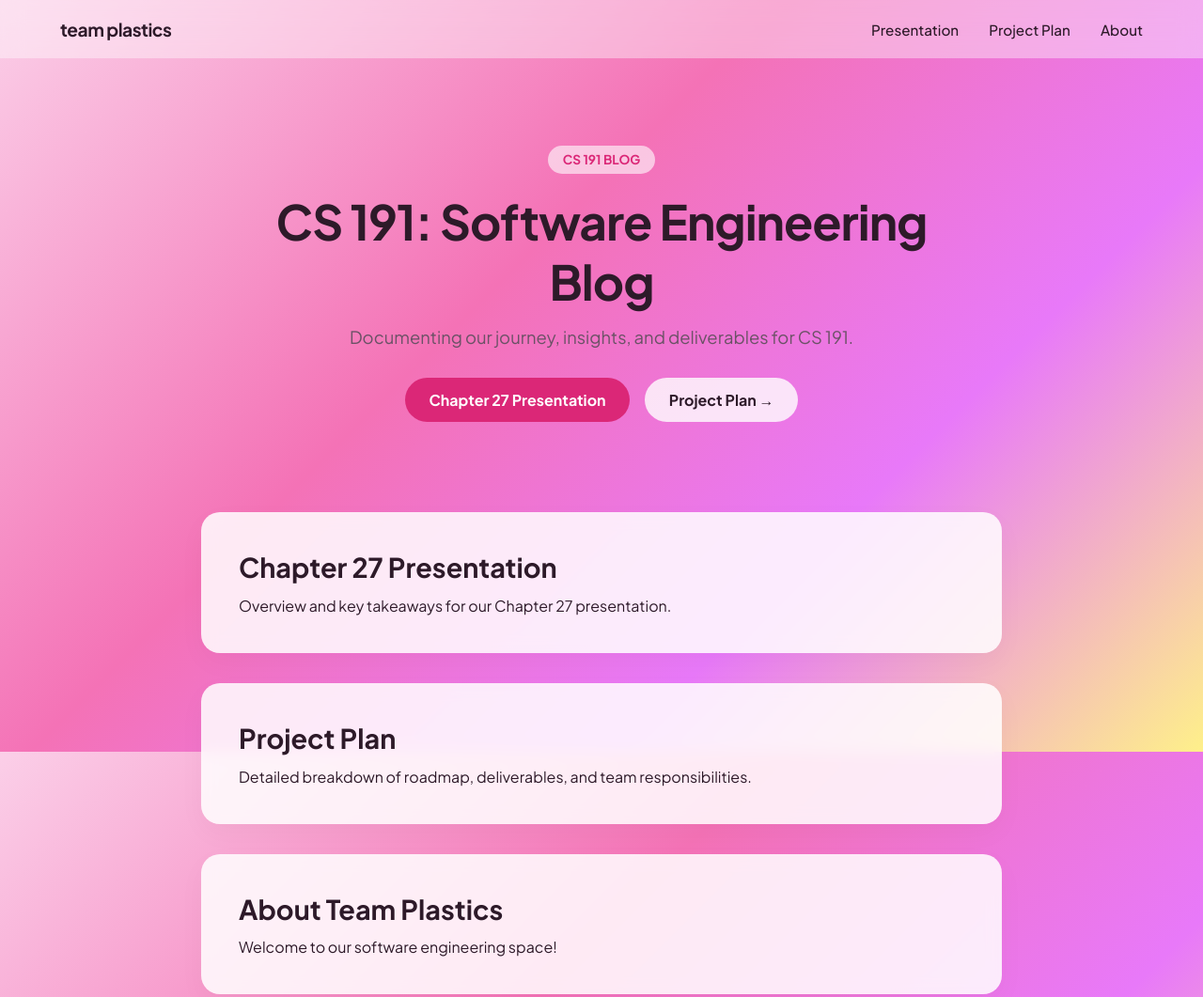
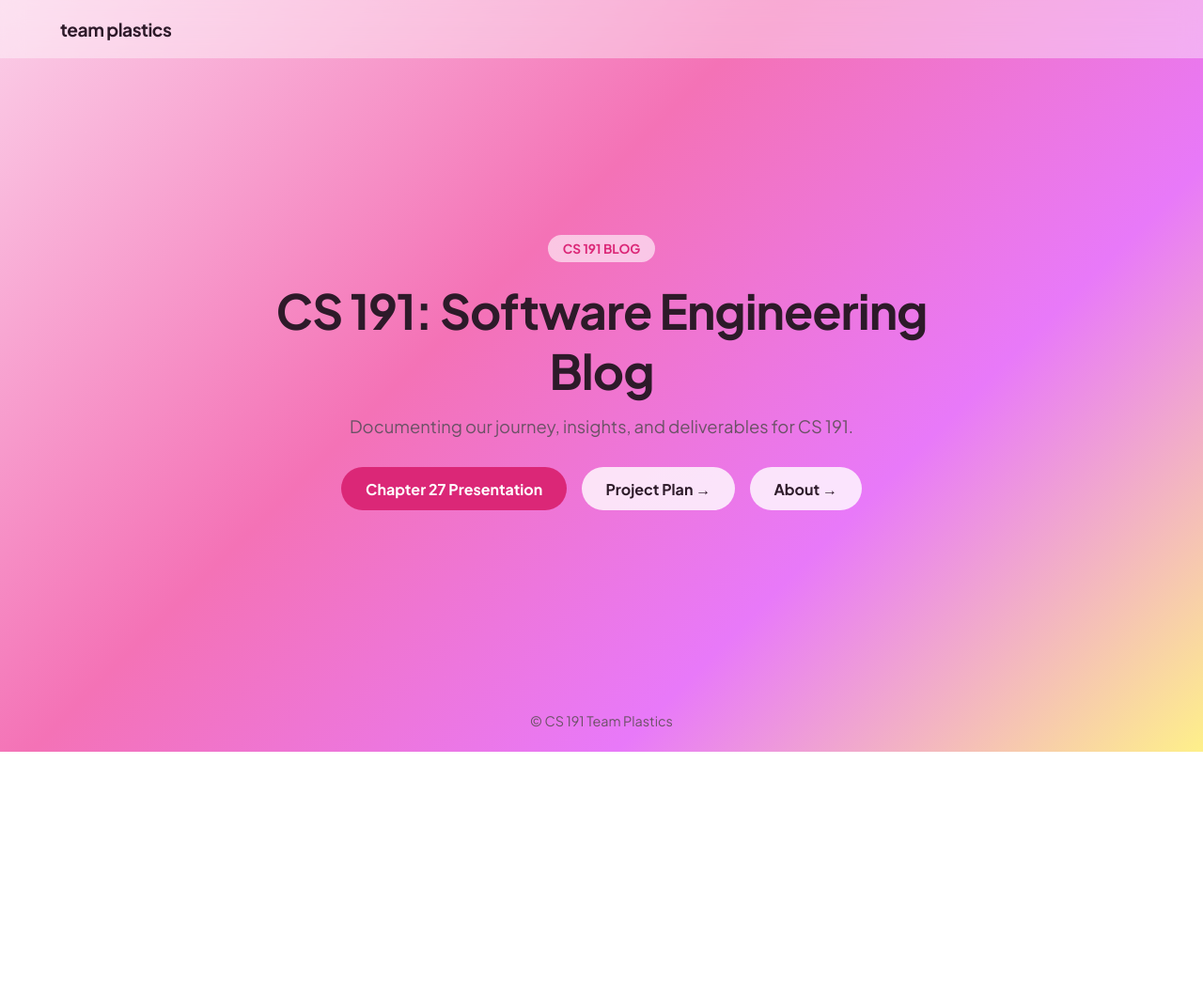
Before and after one commit to cs191-teamplastics-blog/cs191-teamplastics-blog.github.io, a plain HTML site: page index.html in a window 1280 px wide. Shown: the top 1061 px of the page at 94% size. After the commit the page ends 800 px from the top, so only its background shows below. Drawn offline with Linux system fonts and the light colour scheme.

Commit message:
Update index.html

```diff
--- a/index.html
+++ b/index.html
@@ -6,52 +6,59 @@
   <title>CS 191: Software Engineering Blog</title>
   <link rel="stylesheet" href="style.css">
   <link href="https://fonts.googleapis.com/css2?family=Plus+Jakarta+Sans:wght@400;500;700&display=swap" rel="stylesheet">
+  <style>
+    /* Styling to perfectly center content on the main landing page */
+    body {
+      display: flex;
+      flex-direction: column;
+      justify-content: space-between;
+      min-height: 100vh;
+    }
+    .hero-container {
+      flex: 1;
+      display: flex;
+      align-items: center;
+      justify-content: center;
+      padding: 2rem;
+    }
+    .hero-buttons {
+      display: flex;
+      gap: 1rem;
+      justify-content: center;
+      flex-wrap: wrap;
+      margin-top: 2rem;
+    }
+  </style>
 </head>
 <body>
 
-  <!-- Navigation Bar (Layout from Image 3) -->
+  <!-- Top Navbar -->
   <nav class="navbar">
     <div class="nav-brand">
       <span class="team-name">team plastics</span>
     </div>
-    <ul class="nav-links">
-      <li><a href="chapter27.html">Presentation</a></li>
-      <li><a href="#project-plan">Project Plan</a></li>
-      <li><a href="#about">About</a></li>
-    </ul>
   </nav>
 
-  <!-- Hero Section (Gradient Aesthetic from Image 2) -->
-  <header class="hero">
-    <div class="hero-content">
-      <span class="badge">CS 191 Blog</span>
+  <!-- Centered Landing Content -->
+  <div class="hero-container">
+    <header class="hero-content" style="text-align: center;">
+      <span class="badge">CS 191 BLOG</span>
       <h1 class="main-title">CS 191: Software Engineering Blog</h1>
       <p class="subtitle">Documenting our journey, insights, and deliverables for CS 191.</p>
 
+      <!-- Main Navigation Buttons -->
       <div class="hero-buttons">
-        <a href="#ch27-presentation" class="btn btn-primary">Chapter 27 Presentation</a>
-        <a href="#project-plan" class="btn btn-secondary">Project Plan →</a>
+        <a href="chapter27.html" class="btn btn-primary">Chapter 27 Presentation</a>
+        <a href="projectplan.html" class="btn btn-secondary">Project Plan →</a>
+        <a href="about.html" class="btn btn-secondary">About →</a>
       </div>
-    </div>
-  </header>
+    </header>
+  </div>
 
-  <!-- Main Content Sections -->
-  <main class="container">
-    <section id="ch27-presentation" class="card">
-      <h2>Chapter 27 Presentation</h2>
-      <p>Overview and key takeaways for our Chapter 27 presentation.</p>
-    </section>
-
-    <section id="project-plan" class="card">
-      <h2>Project Plan</h2>
-      <p>Detailed breakdown of roadmap, deliverables, and team responsibilities.</p>
-    </section>
-
-    <section id="about" class="card">
-      <h2>About Team Plastics</h2>
-      <p>Welcome to our software engineering space!</p>
-    </section>
-  </main>
+  <!-- Footer -->
+  <footer style="text-align: center; padding: 1.5rem; color: var(--text-muted); font-size: 0.9rem;">
+    © CS 191 Team Plastics
+  </footer>
 
 </body>
 </html>
```
